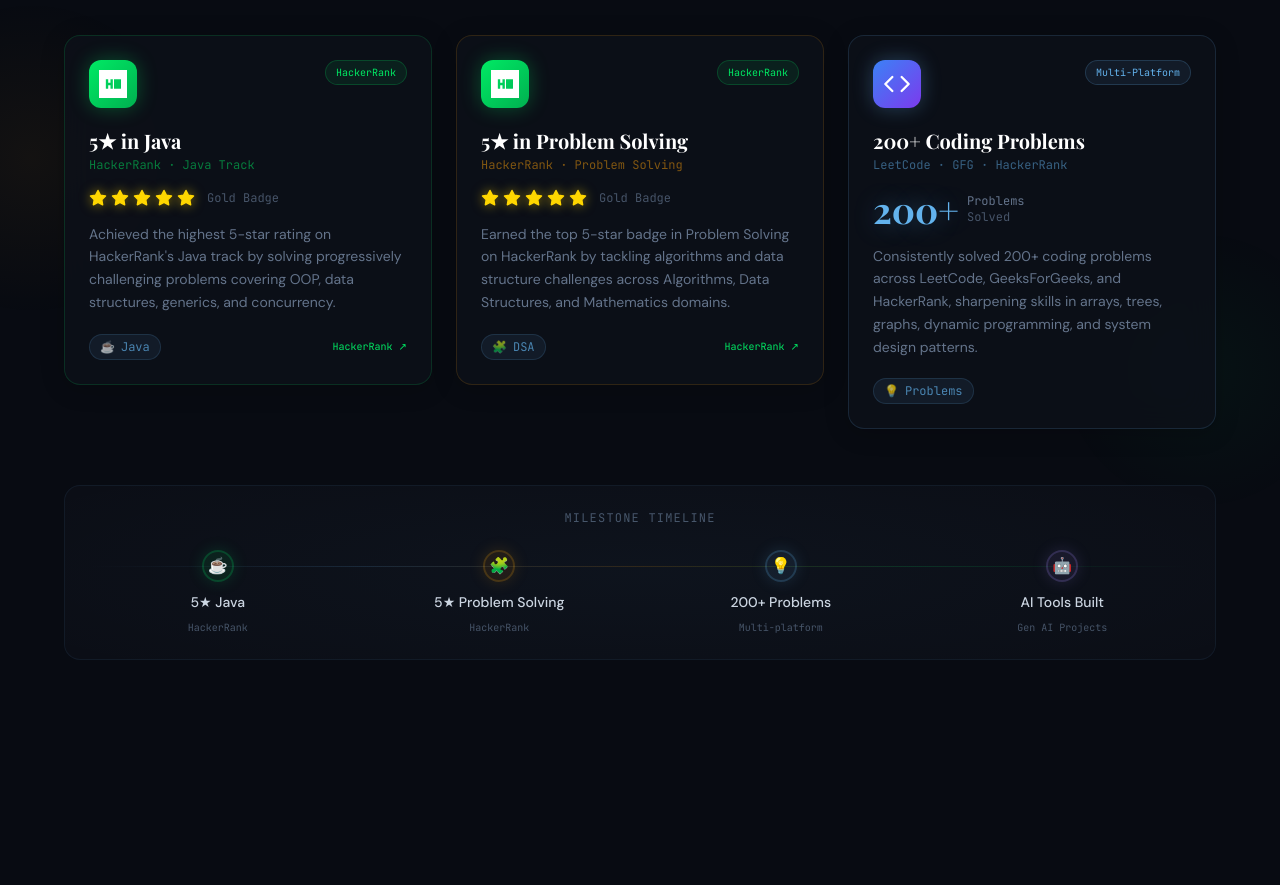
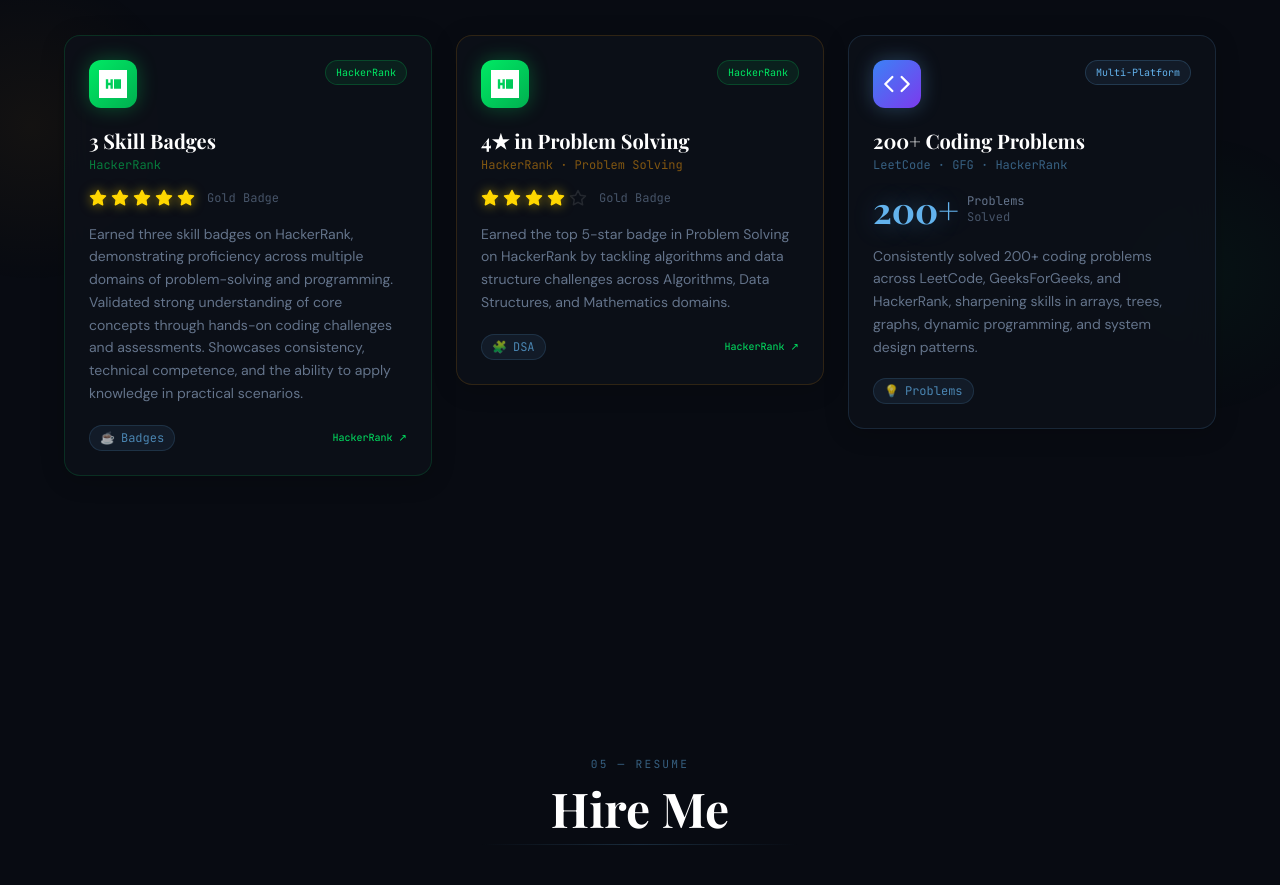
Before and after one commit to drishcodes/portfolio1, a React (Vite) app: page / in a window 1280 px wide. Shown: the part 5340-6225 px from the top of the page. Built offline with nearby package versions, Linux system fonts and the light colour scheme; no server answers; a web font is replaced by a local one.

Commit message:
Update achievements with new titles and descriptions

```diff
--- a/src/components/Achievements.jsx
+++ b/src/components/Achievements.jsx
@@ -71,15 +71,16 @@
     badgeColor: '#00ea64',
     badgeBg: 'rgba(0,234,100,0.08)',
     badgeBorder: 'rgba(0,234,100,0.2)',
-    title: '5★ in Java',
-    subtitle: 'HackerRank · Java Track',
+    title: '3 Skill Badges',
+    subtitle: 'HackerRank ',
     desc: 'Achieved the highest 5-star rating on HackerRank\'s Java track by solving progressively challenging problems covering OOP, data structures, generics, and concurrency.',
+    desc:'Earned three skill badges on HackerRank, demonstrating proficiency across multiple domains of problem-solving and programming. Validated strong understanding of core concepts through hands-on coding challenges and assessments. Showcases consistency, technical competence, and the ability to apply knowledge in practical scenarios.',
     stars: 5,
     starColor: '#ffd700',
     accent: '#00ea64',
     border: 'rgba(0,234,100,0.15)',
     glow: 'rgba(0,234,100,0.05)',
-    tag: 'Java',
+    tag: 'Badges',
     tagIcon: '☕',
     stat: null,
     link: 'https://www.hackerrank.com/',
@@ -93,10 +94,10 @@
     badgeColor: '#00ea64',
     badgeBg: 'rgba(0,234,100,0.08)',
     badgeBorder: 'rgba(0,234,100,0.2)',
-    title: '5★ in Problem Solving',
+    title: '4★ in Problem Solving',
     subtitle: 'HackerRank · Problem Solving',
     desc: 'Earned the top 5-star badge in Problem Solving on HackerRank by tackling algorithms and data structure challenges across Algorithms, Data Structures, and Mathematics domains.',
-    stars: 5,
+    stars: 4,
     starColor: '#ffd700',
     accent: '#f59e0b',
     border: 'rgba(245,158,11,0.15)',
@@ -260,49 +261,7 @@
           ))}
         </div>
 
-        {/* Bottom milestone strip */}
-        <FadeIn delay={0.35}>
-          <div className="rounded-2xl p-6 relative overflow-hidden"
-            style={{ background: 'rgba(13,17,25,0.7)', border: '1px solid rgba(99,179,237,0.08)' }}>
-            {/* Subtle shimmer bg */}
-            <div className="absolute inset-0 pointer-events-none"
-              style={{ background: 'radial-gradient(ellipse 80% 100% at 50% 50%, rgba(99,179,237,0.03) 0%, transparent 80%)' }} />
 
-            <p className="font-mono text-xs text-slate-600 uppercase tracking-widest text-center mb-6">Milestone Timeline</p>
-
-            <div className="relative">
-              {/* connecting line */}
-              <div className="absolute top-4 left-0 right-0 h-px hidden md:block"
-                style={{ background: 'linear-gradient(90deg, transparent, rgba(99,179,237,0.15), rgba(245,158,11,0.15), rgba(0,234,100,0.15), transparent)' }} />
-
-              <div className="grid grid-cols-2 md:grid-cols-4 gap-6 relative">
-                {[
-                  { icon: '☕', label: '5★ Java', sub: 'HackerRank', color: '#00ea64' },
-                  { icon: '🧩', label: '5★ Problem Solving', sub: 'HackerRank', color: '#f59e0b' },
-                  { icon: '💡', label: '200+ Problems', sub: 'Multi-platform', color: '#63b3ed' },
-                  { icon: '🤖', label: 'AI Tools Built', sub: 'Gen AI Projects', color: '#a78bfa' },
-                ].map((m, i) => (
-                  <motion.div key={m.label}
-                    initial={{ opacity: 0, y: 20 }}
-                    whileInView={{ opacity: 1, y: 0 }}
-                    viewport={{ once: true }}
-                    transition={{ delay: 0.4 + i * 0.1 }}
-                    className="flex flex-col items-center text-center gap-2"
-                  >
-                    {/* Dot on timeline */}
-                    <div className="w-8 h-8 rounded-full flex items-center justify-center text-base mb-1 relative z-10"
-                      style={{ background: `${m.color}15`, border: `2px solid ${m.color}30`,
-                        boxShadow: `0 0 16px ${m.color}25` }}>
-                      {m.icon}
-                    </div>
-                    <span className="font-body text-sm text-slate-300 font-medium leading-tight">{m.label}</span>
-                    <span className="font-mono text-[10px] text-slate-600">{m.sub}</span>
-                  </motion.div>
-                ))}
-              </div>
-            </div>
-          </div>
-        </FadeIn>
       </div>
     </div>
   )
```
